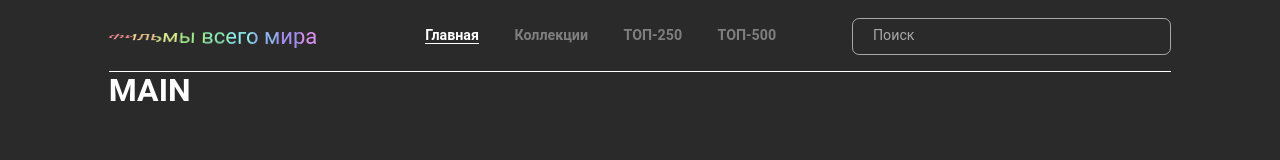
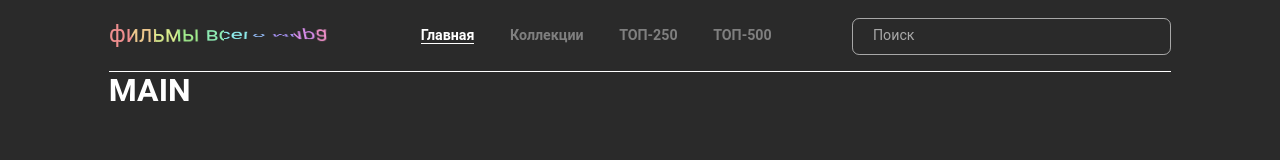
Before and after one commit to Aleksandrov-Georgy/kinoshka, a Next.js app: page / in a window 1280 px wide. Shown: the top 160 px of the page. Built offline with nearby package versions, Linux system fonts and the light colour scheme.

Commit message:
fix size

```diff
--- a/src/Components/Header/Components/Logo/logo.module.scss
+++ b/src/Components/Header/Components/Logo/logo.module.scss
@@ -1,4 +1,6 @@
-$width: 24px;
+@import '/styles//mixins.scss';
+
+$width: convertPX(26);
 
 @keyframes rotate {
   0%, 15% { transform: rotateX(0deg)};
@@ -14,16 +16,16 @@ $width: 24px;
 .panel {
   position: relative;
   width: $width;
-  height: 24px;
+  height: convertPX(30);
   overflow: hidden;
-  animation: rotate 4s var(--delay) infinite ease-in-out;
+  animation: rotate 3s var(--delay) infinite ease-in-out;
 }
 
 .panel::before {
   position: absolute;
   left: var(--left);
   content: 'фильмы всего мира';
-  font-size: 22px;
+  font-size: convertPX(26);
   width: max-content;
   color: hsl(var(--hue), 75%, 75%);
 }
```
